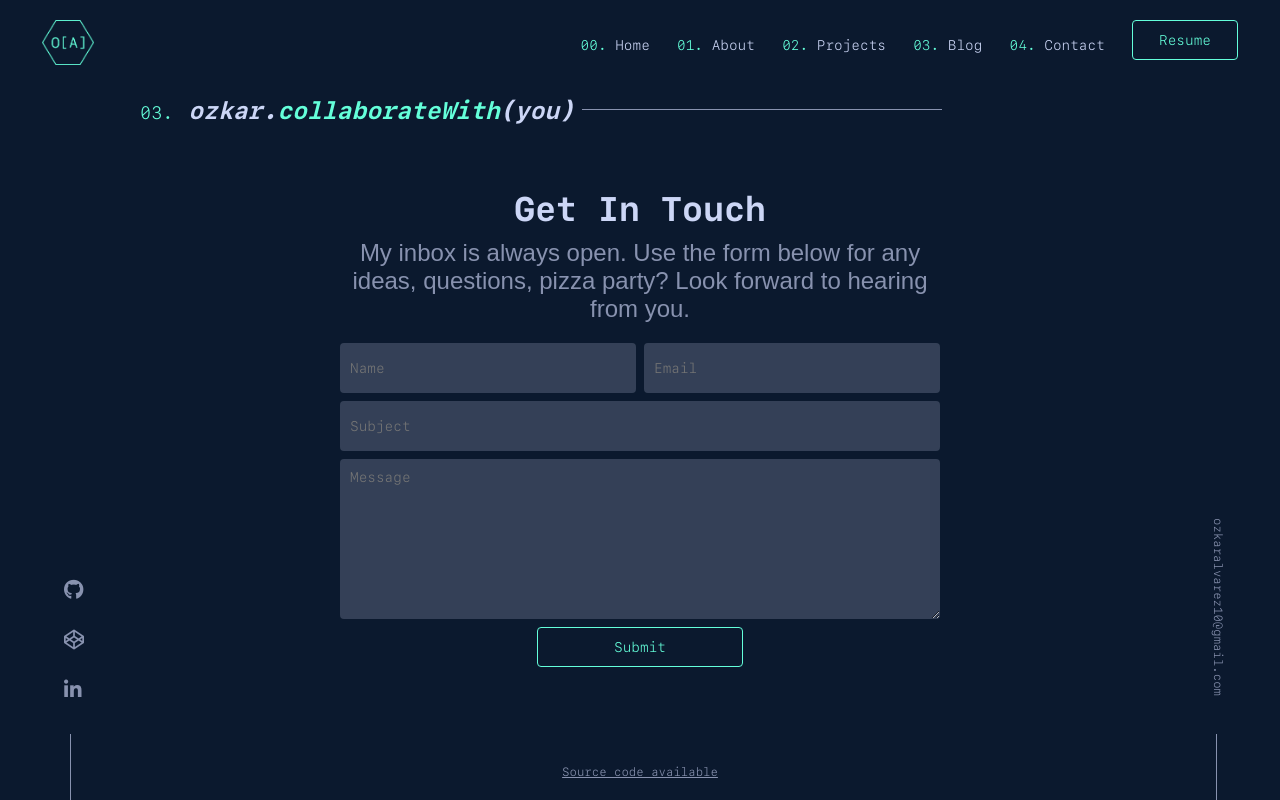
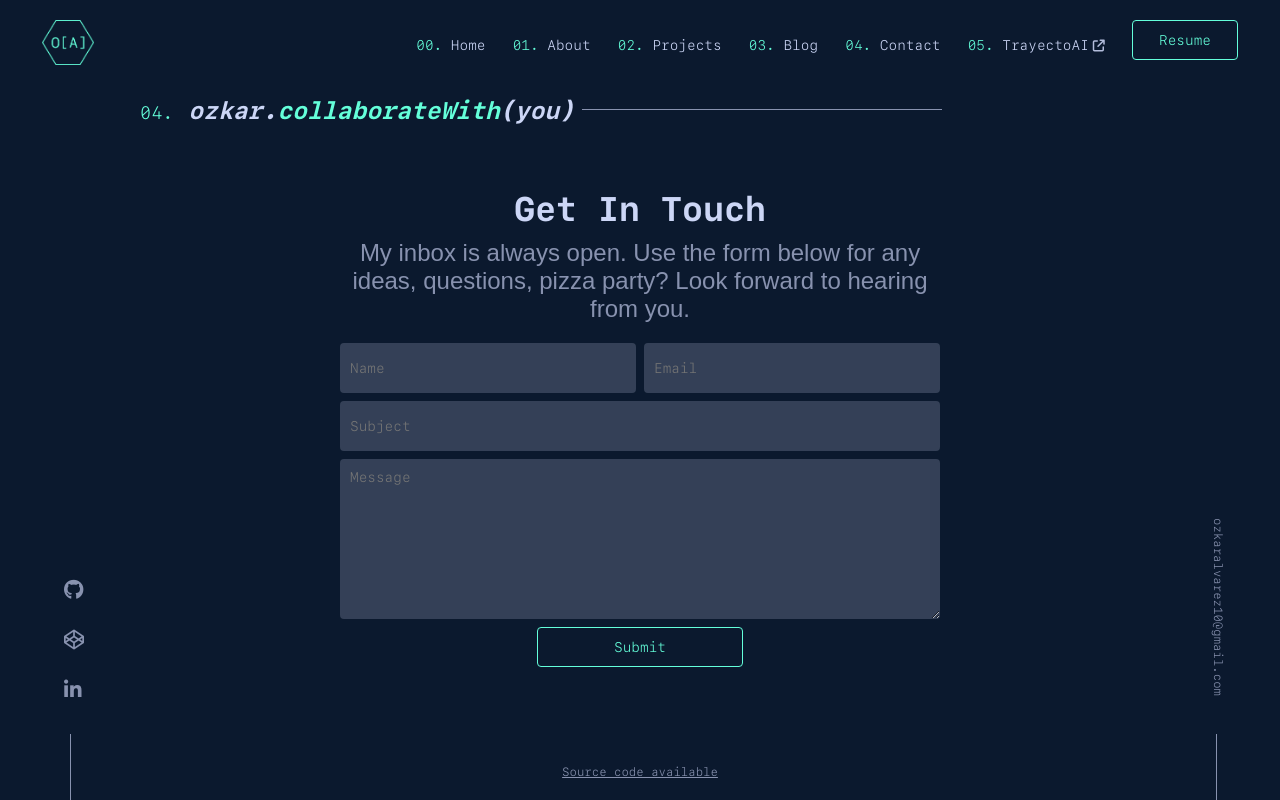
Before and after one commit to oalva-rez/ozkaralvarez, a React (Vite) app: page /contact in a window 1280 px wide. Built offline with nearby package versions, Linux system fonts and the light colour scheme; no server answers.

Commit message:
fix indexing projects

```diff
--- a/index.html
+++ b/index.html
@@ -2,7 +2,6 @@
 <html lang="en">
   <head>
     <meta charset="UTF-8" />
-    <link rel="icon" type="image/svg+xml" href="/vite.svg" />
     <meta name="viewport" content="width=device-width, initial-scale=1.0" />
     <link rel="apple-touch-icon" sizes="152x152" href="/apple-touch-icon.png" />
     <link rel="icon" type="image/png" sizes="32x32" href="/favicon-32x32.png" />
--- a/package.json
+++ b/package.json
@@ -13,7 +13,7 @@
     "react": "^18.2.0",
     "react-burger-menu": "^3.0.9",
     "react-dom": "^18.2.0",
-    "react-ga": "^3.3.1",
+    "react-ga4": "^2.1.0",
     "react-helmet": "^6.1.0",
     "react-highlight": "^0.15.0",
     "react-router-dom": "^6.9.0",
@@ -25,6 +25,7 @@
     "@types/react-dom": "^18.0.11",
     "@vitejs/plugin-react": "^3.1.0",
     "sass": "^1.59.3",
-    "vite": "^4.2.0"
+    "vite": "^4.2.0",
+    "web-vitals": "^3.4.0"
   }
 }
--- a/src/App.jsx
+++ b/src/App.jsx
@@ -1,6 +1,5 @@
 import { useState, useEffect } from "react";
 import { BrowserRouter, Routes, Route } from "react-router-dom";
-import ReactGA from "react-ga";
 
 import Home from "./pages/home/Home";
 import About from "./pages/about/About";
@@ -11,15 +10,21 @@ import Contact from "./pages/contact/Contact";
 import Header from "./components/header/Header";
 import Footer from "./components/footer/Footer";
 import Code404 from "./pages/Code404/Code404";
+import ReactGA from "react-ga4";
+
+// ReactGA.initialize("G-4B972HDZT3");
+
+// const location = window.location.pathname + window.location.search;
+// ReactGA.send({
+//   hitType: "pageview",
+//   page: location,
+//   title: location,
+// });
 
 function App() {
-  ReactGA.initialize("G-R9TTYH1C5B");
-
   const [isMobile, setIsMobile] = useState(false);
 
   useEffect(() => {
-    ReactGA.pageview(window.location.pathname + window.location.search);
-
     const checkIsMobile = () => {
       const mobileMaxWidth = 769;
       const isMobile = window.innerWidth <= mobileMaxWidth;
@@ -29,6 +34,7 @@ function App() {
     window.addEventListener("resize", checkIsMobile);
     return () => window.removeEventListener("resize", checkIsMobile);
   }, []);
+
   return (
     <div className="App">
       <BrowserRouter>
--- a/src/components/featuredProject/FeaturedProject.jsx
+++ b/src/components/featuredProject/FeaturedProject.jsx
@@ -26,9 +26,11 @@ function FeaturedProject({ project }) {
         <div className="project--info">
           {project.wip ? <p className="p-wip">Work In Progress</p> : null}
           <div className="project--links">
-            <a href={project.githubUrl} target="_blank" rel="noreferrer">
-              <i className="fab fa-github"></i>
-            </a>
+            {project.githubUrl !== "n/a" ? (
+              <a href={project.githubUrl} target="_blank" rel="noreferrer">
+                <i className="fab fa-github"></i>
+              </a>
+            ) : null}
             {project.liveUrl !== "n/a" ? (
               <a href={project.liveUrl} target="_blank" rel="noreferrer">
                 <i className="fa-solid fa-arrow-up-right-from-square"></i>
--- a/src/components/header/Header.jsx
+++ b/src/components/header/Header.jsx
@@ -32,6 +32,17 @@ function Navbar({ isMobile, setIsMenuOpen }) {
           <Link to="/contact" onClick={() => setIsMenuOpen(false)}>
             <span>04.</span> Contact
           </Link>
+        </li>
+        <li>
+          <a
+            href="https://trayectoai.com"
+            target="_blank"
+            rel="noopener noreferrer"
+            onClick={() => setIsMenuOpen(false)}
+          >
+            <span>05.</span> TrayectoAI
+            <i className="fa-solid fa-arrow-up-right-from-square ext-link"></i>
+          </a>
         </li>
       </ul>
       <a
@@ -103,7 +114,7 @@ function Header({ isMobile }) {
           <Navbar isMobile={isMobile} setIsMenuOpen={setIsMenuOpen} />
         </Menu>
       ) : (
-        <Navbar />
+        <Navbar setIsMenuOpen={setIsMenuOpen} />
       )}
     </header>
   );
--- a/src/components/header/header.scss
+++ b/src/components/header/header.scss
@@ -14,7 +14,11 @@ header {
   top: 0;
   transition: all 0.2s;
   z-index: 9999;
-
+  .ext-link {
+    margin-left: 4px;
+    font-size: 12px;
+    color: #ccd6f6de;
+  }
   &.header--hidden {
     top: -5.6rem;
   }
--- a/src/main.jsx
+++ b/src/main.jsx
@@ -1,6 +1,7 @@
 import React from "react";
 import ReactDOM from "react-dom/client";
 import App from "./App";
+
 import "./main.scss";
 
 // pages styles
@@ -24,4 +25,6 @@ import "./components/blogCard/blogCard.scss";
 // toast styles
 import "react-toastify/dist/ReactToastify.css";
 
+//Initialize GA4
+
 ReactDOM.createRoot(document.getElementById("root")).render(<App />);
--- a/src/pages/contact/Contact.jsx
+++ b/src/pages/contact/Contact.jsx
@@ -63,7 +63,7 @@ function Contact() {
       </Helmet>
       <main className="contact">
         <h1 className="page-heading">
-          <span className="h1--num">03.</span> ozkar.
+          <span className="h1--num">04.</span> ozkar.
           <span className="h1--text">collaborateWith</span>(
           <span className="you-text">you</span>)
         </h1>
--- a/src/pages/projects/Projects.jsx
+++ b/src/pages/projects/Projects.jsx
@@ -14,7 +14,11 @@ function Projects() {
       (async () => {
         setIsLoading(true);
         const projects = await getProjects();
-        setProjects(projects.projects);
+        const sortedProjects = projects.projects.sort((a, b) => {
+          return a.title === "TrayectoAI" ? -1 : 1;
+        });
+        setProjects(sortedProjects);
+
         setIsLoading(false);
       })();
     } catch (error) {
```
Also changed, not shown: src/reportWebVitals.js (added, +13 -0 lines), 2 other files (tests, documents, lock files or other folders).
